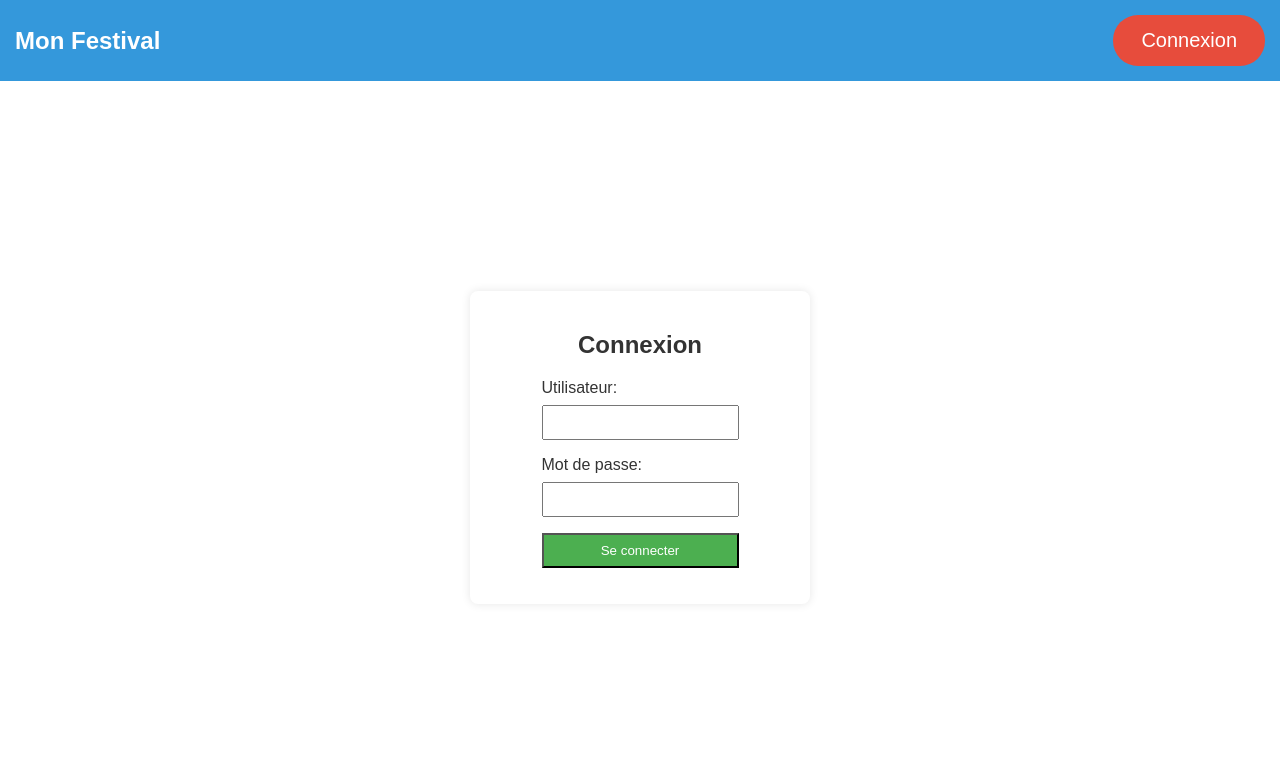
After one commit to BRISSETLeo/sae_festiut, a Python web app: template templates/connexion.html in a window 1280 px wide. The commit adds this page. Shown: the top 763 px of the page. Run offline with Jinja, Linux system fonts and the light colour scheme; the template is opened without the code that fills it, so the values that code supplies are empty.

Commit message:
Ajout page Connexion

```diff
--- /dev/null
+++ b/static/css/connexion.css
@@ -0,0 +1,53 @@
+
+.login-container {
+    background-color: #ffffff;
+    padding: 20px;
+    border-radius: 8px;
+    box-shadow: 0 0 10px rgba(0, 0, 0, 0.1);
+    width: 300px;
+    display: flex;
+    flex-wrap: wrap;
+    justify-content: center;
+
+}
+
+main {
+    padding: 20vh;
+    margin-top: 50px;
+    display: flex;
+    justify-content: center;
+}
+
+h2 {
+    text-align: center;
+    color: #333333;
+}
+
+label {
+    display: block;
+    margin-bottom: 8px;
+    color: #333333;
+}
+
+input {
+    width: 100%;
+    padding: 8px;
+    margin-bottom: 16px;
+    box-sizing: border-box;
+}
+
+input[type="submit"] {
+    background-color: #4caf50;
+    color: #ffffff;
+    cursor: pointer;
+}
+
+input[type="submit"]:hover {
+    background-color: #45a049;
+}
+
+p {
+    color: #ff0000;
+    text-align: center;
+    margin-top: 10px;
+}
--- a/templates/base.html
+++ b/templates/base.html
@@ -14,7 +14,7 @@
   <body>
     <header>
         <a href="#" class="logo">Mon Festival</a>
-        <button class="login-button">Connexion</button>
+        <a href="{{ url_for('connexion') }}"><button class="login-button">Connexion</button></a>
     </header>
     <main class="main">
       {% block content %}
--- /dev/null
+++ b/templates/connexion.html
@@ -0,0 +1,21 @@
+{% extends 'base.html' %}
+{% block styles %}
+{{ super() }}
+<link rel="stylesheet" href="{{ url_for('static', filename='css/connexion.css')}}">
+{% endblock %}
+{% block content %}
+
+<div class="login-container">
+    <h2>Connexion</h2>
+    <form method="post" action="{{ url_for('connexion') }}">
+        <label for="utilisateur">Utilisateur:</label>
+        <input type="text" id="utilisateur" name="utilisateur" required><br>
+
+        <label for="mot_de_passe">Mot de passe:</label>
+        <input type="password" id="mot_de_passe" name="mot_de_passe" required><br>
+
+        <input type="submit" value="Se connecter">
+    </form>
+    <p>{{ message }}</p>
+</div>
+{% endblock %}
```
Also changed, not shown: templates/inscription.html (added, +24 -0 lines), 1 other file.
